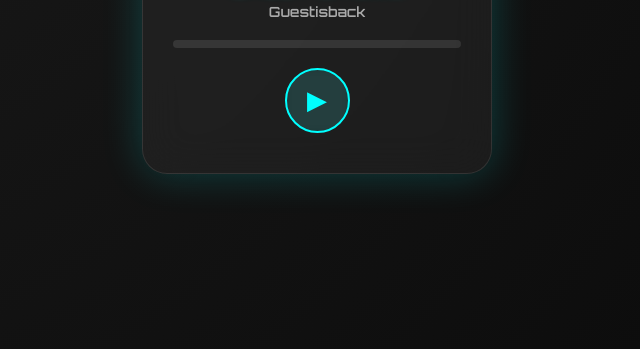
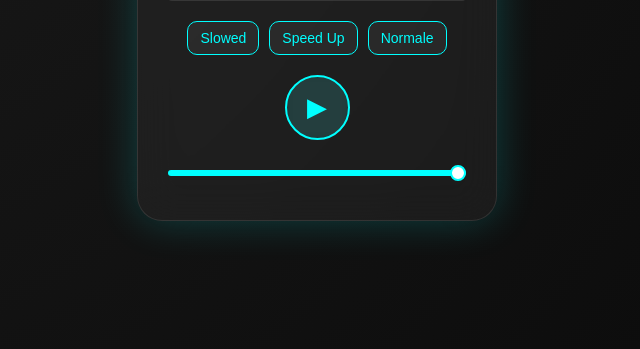
Before and after one commit to silentnotes-site/Onda-Perfetta---Guestisback-Music-Player-, a plain HTML site: page index.html in a window 1280 px wide. Shown: the part 451-800 px from the top of the page, without its empty margins (323-963 px from the left). Drawn offline with Linux system fonts and the light colour scheme.

Commit message:
Update index.html

```diff
--- a/index.html
+++ b/index.html
@@ -3,7 +3,7 @@
 <head>
   <meta charset="UTF-8" />
   <meta name="viewport" content="width=device-width, initial-scale=1.0"/>
-  <title>Music Player Ultra</title>
+  <title>Onda Perfetta - Guestisback</title>
   <link href="https://fonts.googleapis.com/css2?family=Orbitron:wght@600&display=swap" rel="stylesheet">
   <style>
     * {
@@ -30,7 +30,7 @@
       padding: 40px 30px;
       box-shadow: 0 0 40px rgba(0, 255, 255, 0.2);
       text-align: center;
-      width: 350px;
+      width: 360px;
       color: white;
       animation: fadeIn 1s ease;
     }
@@ -115,6 +115,55 @@
       font-size: 26px;
     }
 
+    .extra-buttons {
+      display: flex;
+      justify-content: center;
+      gap: 10px;
+      margin-top: 15px;
+      flex-wrap: wrap;
+    }
+
+    .extra-buttons button {
+      background: rgba(255,255,255,0.05);
+      border: 1px solid cyan;
+      color: cyan;
+      padding: 8px 12px;
+      border-radius: 10px;
+      font-size: 14px;
+      cursor: pointer;
+      transition: 0.3s ease;
+    }
+
+    .extra-buttons button:hover {
+      background: cyan;
+      color: black;
+      box-shadow: 0 0 10px cyan;
+    }
+
+    .volume-slider {
+      width: 100%;
+      margin-top: 20px;
+    }
+
+    input[type=range] {
+      width: 100%;
+      appearance: none;
+      height: 6px;
+      background: cyan;
+      border-radius: 5px;
+      outline: none;
+    }
+
+    input[type=range]::-webkit-slider-thumb {
+      appearance: none;
+      width: 16px;
+      height: 16px;
+      background: white;
+      border-radius: 50%;
+      border: 2px solid cyan;
+      cursor: pointer;
+    }
+
     @keyframes spin {
       from { transform: rotate(0deg); }
       to { transform: rotate(360deg); }
@@ -135,16 +184,28 @@
     <div class="cd" id="cd">
       <img src="https://raw.githubusercontent.com/silentnotes-site/Onda-Perfetta---Guestisback-Music-Player-/refs/heads/main/ondaperfetta.png" alt="Copertina">
     </div>
-    <div class="title">Onda Perfetta</div>
+    <div class="title" id="title">Onda Perfetta</div>
     <div class="artist">Guestisback</div>
     <div class="progress-container">
       <div class="progress" id="progressBar"></div>
     </div>
+
+    <div class="extra-buttons">
+      <button onclick="changeTrack('slowed')">Slowed</button>
+      <button onclick="changeTrack('speed')">Speed Up</button>
+      <button onclick="changeTrack('normal')">Normale</button>
+    </div>
+
     <div class="controls">
       <button class="toggle-btn" onclick="togglePlay()">
         <span class="icon" id="icon">▶</span>
       </button>
     </div>
+
+    <div class="volume-slider">
+      <input type="range" min="0" max="1" step="0.01" value="1" onchange="changeVolume(this.value)">
+    </div>
+
     <audio id="audio" src="https://github.com/silentnotes-site/Onda-Perfetta---Guestisback-Music-Player-/raw/refs/heads/main/Onda%20Perfetta.mp3"></audio>
   </div>
 
@@ -153,8 +214,23 @@
     const icon = document.getElementById('icon');
     const progressBar = document.getElementById('progressBar');
     const cd = document.getElementById('cd');
+    const title = document.getElementById('title');
+    let isPlaying = false;
 
-    let isPlaying = false;
+    const tracks = {
+      normal: {
+        src: "https://github.com/silentnotes-site/Onda-Perfetta---Guestisback-Music-Player-/raw/refs/heads/main/Onda%20Perfetta.mp3",
+        title: "Onda Perfetta"
+      },
+      speed: {
+        src: "https://s142.convertio.me/p/7K9bM71z3bG4wNevSTglnQ/62f2693d5a37ce96962bd79bd3512bd6/Onda-Perfetta-slowedandreverbstudio.mp3",
+        title: "Onda Perfetta (Speed Up)"
+      },
+      slowed: {
+        src: "https://s186.convertio.me/p/fWNUQHMAcIf1NrnA6zXjMw/62f2693d5a37ce96962bd79bd3512bd6/Onda-Perfetta-_1_-slowedandreverbstudio.mp3",
+        title: "Onda Perfetta (Slowed)"
+      }
+    };
 
     function togglePlay() {
       if (isPlaying) {
@@ -167,6 +243,21 @@
         cd.style.animationPlayState = 'running';
       }
       isPlaying = !isPlaying;
+    }
+
+    function changeTrack(type) {
+      audio.pause();
+      audio.src = tracks[type].src;
+      title.textContent = tracks[type].title;
+      audio.load();
+      audio.play();
+      icon.textContent = '⏸';
+      cd.style.animationPlayState = 'running';
+      isPlaying = true;
+    }
+
+    function changeVolume(value) {
+      audio.volume = value;
     }
 
     audio.addEventListener('timeupdate', () => {
```
